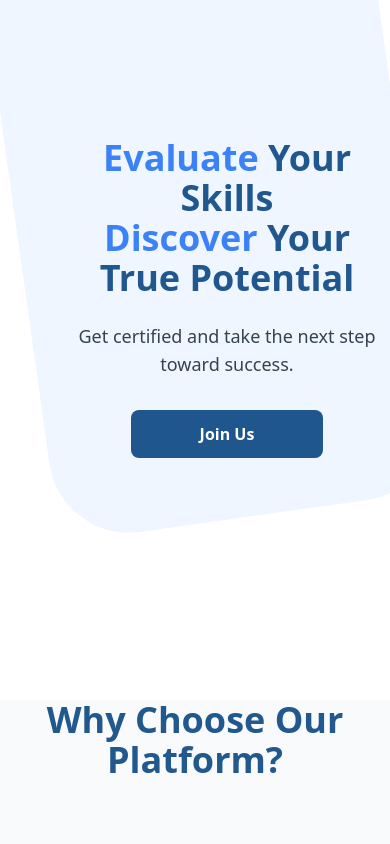
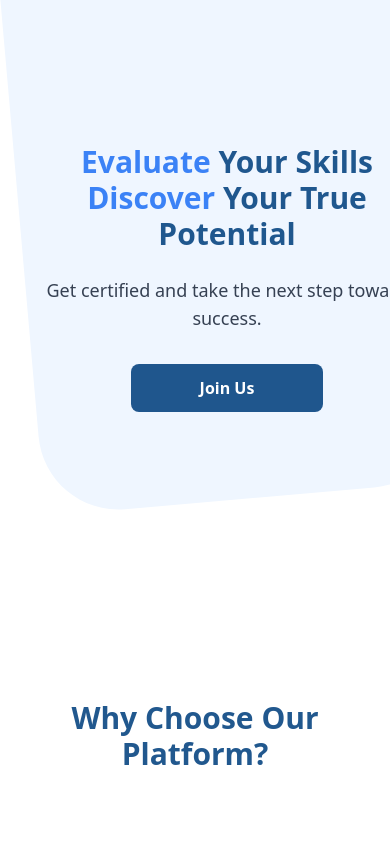
Before and after one commit to MayarQasrawi/Ratify, a React (Vite) app: page / in a window 390 px wide. Shown: the part 220-1064 px from the top of the page. Built offline with nearby package versions, Linux system fonts and the light colour scheme.

Commit message:
update hero section

```diff
--- a/src/components/user/homePage/HeroSection.jsx
+++ b/src/components/user/homePage/HeroSection.jsx
@@ -5,12 +5,14 @@ import { motion } from "motion/react";
 
 function HeroSection() {
   return (
-    <>
-      <div className="absolute h-screen w-[100%] rotate-[-8deg] mt-[-180px] z-0  rounded-[80px] overflow-x-hidden bg-blue-50 "></div>
-      <section className="flex  justify-between w-screen  items-center min-h-screen mx-8 z-1 pt-19 p-9 ">
-        <article className="flex1   md:w-2/3 text-center md:text-left z-1 ">
+    <div>
+
+
+    <div className="absolute h-screen   w-[105%] rotate-[-5deg] mt-[-200px] z-0  ml-2  rounded-[80px] overflow-hidden bg-blue-50 "></div>
+      <section className="flex   justify-between w-screen  items-center min-h-screen mx-8 z-1  md:p-9 ">
+        <article className="flex1 w-[100%]   md:w-2/3 text-center md:text-left z-1 ">
           <motion.h1
-            className="text-4xl  md:text-5xl font-bold text-[#003F7DDE] mb-6"
+            className="text-3xl  lg:text-5xl font-bold text-[#003F7DDE] mb-6"
             initial={{ opacity: 0, y: -50 }} // Start hidden and 50px above
             animate={{ opacity: 1, y: 0 }} // Animate to visible and original position
             transition={{ duration: 1.5, delay: 0.5, ease: "easeOut" }} // Smooth easing
@@ -37,7 +39,7 @@ function HeroSection() {
           />
         </div>
       </section>
-    </>
+    </div>
   );
 }
 
--- a/src/components/user/homePage/service/HomePage.jsx
+++ b/src/components/user/homePage/service/HomePage.jsx
@@ -25,10 +25,10 @@ function HomePage() {
   ];
 
   return (
-    <div className="min-h-screen bg-gray-50 m-0 overflow-x-hidden">
+    <div className="min-h-screen  m-0 overflow-x-hidden">
       <div className="min-h-screen   items-center">
         <h1
-          className="text-4xl md:text-5xl font-bold text-[#003F7DDE] mb-20 text-center" // Animation duration and delay
+          className="text-3xl lg:text-5xl font-bold text-[#003F7DDE] mb-20 text-center" // Animation duration and delay
         >
           Why Choose Our Platform?
         </h1>
--- a/src/components/user/shared/Navbar.jsx
+++ b/src/components/user/shared/Navbar.jsx
@@ -26,7 +26,7 @@ function Navbar() {
           </div>
 
           {/* Hamburger Menu (Mobile) */}
-          <div className="md:hidden">
+          <div className="lg:hidden">
             <button
               onClick={() => setIsOpen(!isOpen)}
               className="text-gray-700 hover:text-blue-600 focus:outline-none"
@@ -57,14 +57,14 @@ function Navbar() {
           </div>
 
           {/* Navigation Links (Desktop) */}
-          <div className="hidden md:flex space-x-8 ">
+          <div className="hidden lg:flex space-x-8 ">
             {navLinks.map((link, index) => (
               <NavLink key={index} to={link.to} name={link.name} />
             ))}
           </div>
 
           {/* Action Buttons (Desktop) */}
-          <div className="hidden md:flex items-center text-md  font-bold space-x-4">
+          <div className="hidden lg:flex items-center text-md  font-bold space-x-4">
             <Link
               to="/auth/login"
               className="border-2 border-[#3B82F6] text-[#3B82F6] font-bold text-center px-4 py-2 rounded-xl hover:bg-[#3B82F6] hover:text-white transition duration-300"
@@ -82,7 +82,7 @@ function Navbar() {
 
         {/* Mobile Menu (Dropdown) */}
         {isOpen && (
-          <div className="md:hidden">
+          <div className="lg:hidden">
             <div className="flex flex-col space-y-4 mt-4 pb-4 ">
               {navLinks.map((link, index) => (
                 <NavLink key={index} to={link.to} name={link.name} />
--- a/src/layouts/RootLayout.jsx
+++ b/src/layouts/RootLayout.jsx
@@ -4,7 +4,7 @@ import Navbar from "../components/user/shared/Navbar";
 export default function RootLayout() {
   return (
     <>
-      <Navbar />
+      <Navbar  />
       <Outlet />
     </>
   )
```
